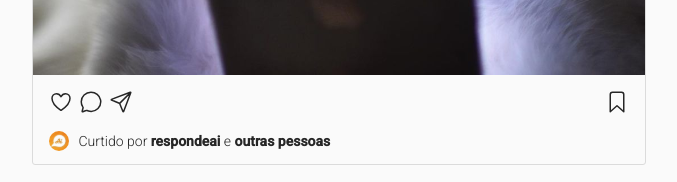
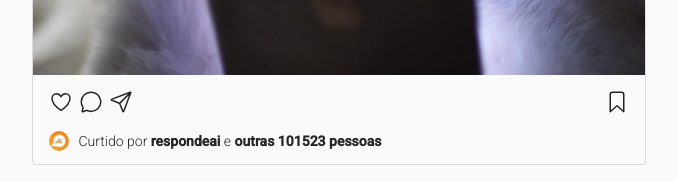
Before and after one commit to rirum/projeto7-instagramreact, a React (Create React App) app: page / in a window 1280 px wide. Shown: the part 820-1002 px from the top of the page, without its empty margins (141-818 px from the left). Built offline with nearby package versions, Linux system fonts and the light colour scheme.

Commit message:
like imagem e coracao ok

```diff
--- a/src/components/Post.js
+++ b/src/components/Post.js
@@ -3,7 +3,7 @@ export default function Post(props){
     const [salvar, setSalvar] = React.useState("bookmark-outline");
     const [like, setLike] = React.useState("heart-outline");
     const [classe, setClasse] = React.useState("heart-outline");
-    const [curtidas,setCurtidas] = React.useState(props.curtidas);
+    const [curtidas,setCurtidas] = React.useState(props.numero);
 
 
     function salvarPost() {
@@ -16,13 +16,23 @@ function likePost(){
     if (like === "heart-outline") {
         setLike("heart");
         setClasse("red");
-        setCurtidas(curtidas + 1);
+        setCurtidas(parseFloat(curtidas) + 1);
 }else {
     setLike("heart-outline");
     setClasse("black");
-    setCurtidas(curtidas - 1);
+    setCurtidas (curtidas - 1);
 }
 }
+
+function likeImagem(){
+  if (like === "heart-outline") {
+  setLike("heart");
+  setClasse("red");
+  setCurtidas (parseFloat(curtidas) + 1);
+  } ;
+  }
+
+
 
     return (
         <div class="posts">
@@ -38,7 +48,7 @@ function likePost(){
             </div>
 
             <div class="conteudo">
-              <img src={props.imagemPost} alt={props.nome} data-test="post-image"/>
+              <img src={props.imagemPost} alt={props.nome} onClick={likeImagem} data-test="post-image"/>
             </div>
 
             <div class="fundo">
@@ -49,14 +59,14 @@ function likePost(){
                   <ion-icon name="paper-plane-outline"></ion-icon>
                 </div>
                 <div>
-                  <ion-icon  onClick={salvarPost} name={salvar} data-test="save-post"></ion-icon>
+                  <ion-icon onClick={salvarPost} name={salvar} data-test="save-post"></ion-icon>
                 </div>
               </div>
 
               <div class="curtidas">
                 <img src={props.imagemCurtida} alt={props.nome} />
                 <div class="texto" data-test="likes-number">
-                  Curtido por <strong>{props.usernameCurtida}</strong> e <strong>outras {props.curtidas} pessoas</strong>
+                  Curtido por <strong>{props.usernameCurtida}</strong> e <strong>outras {curtidas.toLocaleString('pt-BR')} pessoas</strong>
                 </div>
               </div>
             </div>
--- a/src/components/Posts.js
+++ b/src/components/Posts.js
@@ -3,8 +3,8 @@ export default function Posts(){
 
 
 const iPost = [
- {imagemUsuario:"assets/img/meowed.svg", username:"meowed", imagemPost:"assets/img/gato-telefone.svg", imagemCurtida:"assets/img/respondeai.svg", usernameCurtida:"respondeai", numPessoas:"101.523"},
- {imagemUsuario:"assets/img/barked.svg", username:"barked", imagemPost:"assets/img/dog.svg", imagemCurtida:"assets/img/adorable_animals.svg", usernameCurtida:"adorable_animals", numPessoas:"99.159"},
+ {imagemUsuario:"assets/img/meowed.svg", username:"meowed", imagemPost:"assets/img/gato-telefone.svg", imagemCurtida:"assets/img/respondeai.svg", usernameCurtida:"respondeai", numPessoas:"101523"},
+ {imagemUsuario:"assets/img/barked.svg", username:"barked", imagemPost:"assets/img/dog.svg", imagemCurtida:"assets/img/adorable_animals.svg", usernameCurtida:"adorable_animals", numPessoas:"99159"},
 ]
 
 
```
